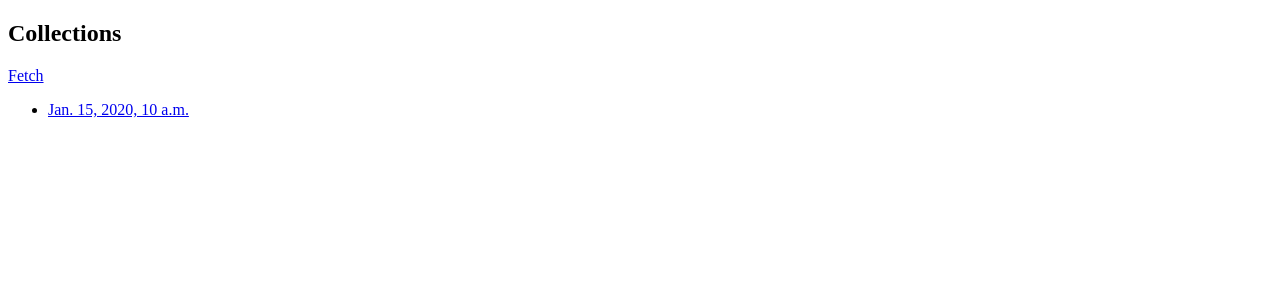
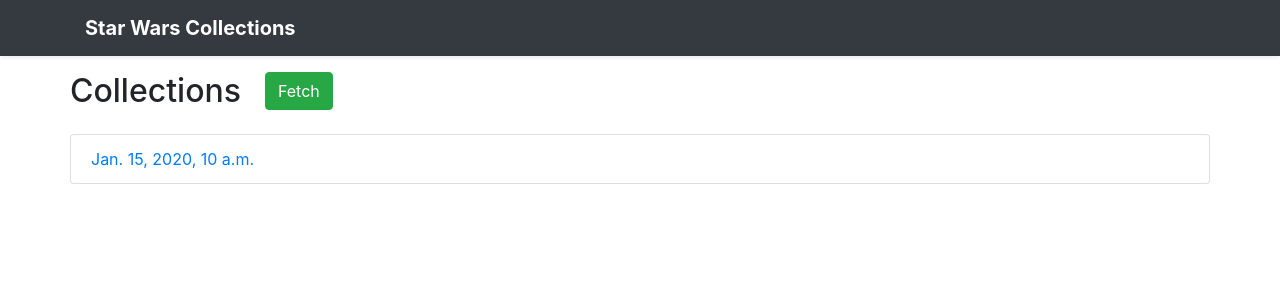
Before and after one commit to sleeske/swapi-app, a Django app: page /collections/ in a window 1280 px wide. Shown: the top 300 px of the page. Run offline with Django 3.2, Linux system fonts and the light colour scheme; tables that the repository leaves empty hold one stand-in row (values such as "Sample post"); some libraries are stand-ins or nearby versions.

Commit message:
Add basic styling

```diff
--- a/src/config/templates/config/base.html
+++ b/src/config/templates/config/base.html
@@ -3,13 +3,20 @@
 
 <head>
     <meta charset="UTF-8">
-    <meta name="viewport" content="width=device-width, initial-scale=1.0">
+    <meta name="viewport" content="width=device-width, initial-scale=1, shrink-to-fit=no">
     <title>{% block title %}{% endblock %}</title>
+    <link rel="stylesheet" href="https://stackpath.bootstrapcdn.com/bootstrap/4.3.1/css/bootstrap.min.css"
+        integrity="sha384-ggOyR0iXCbMQv3Xipma34MD+dH/1fQ784/j6cY/iJTQUOhcWr7x9JvoRxT2MZw1T" crossorigin="anonymous">
+    {% block style %}
+    {% endblock %}
 </head>
 
 <body>
-    {% block content %}
-    {% endblock %}
+    {% include "config/navbar.html" %}
+    <div class="container">
+        {% block content %}
+        {% endblock %}
+    </div>
 </body>
 
 </html>
--- /dev/null
+++ b/src/config/templates/config/navbar.html
@@ -0,0 +1,11 @@
+<header>
+    <div class="bg-dark" id="navbarHeader">
+        <div class="navbar navbar-dark bg-dark shadow-sm">
+            <div class="container d-flex justify-content-between">
+                <a href="{% url 'sw-collections:list' %}" class="navbar-brand d-flex align-items-center">
+                    <strong>Star Wars Collections</strong>
+                </a>
+            </div>
+        </div>
+    </div>
+</header>
--- a/src/sw_collections/forms.py
+++ b/src/sw_collections/forms.py
@@ -18,5 +18,6 @@ class ColumnsForm(forms.Form):
     )
 
     columns = forms.MultipleChoiceField(
-        widget=forms.CheckboxSelectMultiple, choices=OPTIONS
+        widget=forms.CheckboxSelectMultiple(attrs={"class": "list-no-bullets"}),
+        choices=OPTIONS,
     )
--- a/src/sw_collections/templates/sw_collections/detail.html
+++ b/src/sw_collections/templates/sw_collections/detail.html
@@ -3,10 +3,10 @@
 {% block title %} {{ object.created }}{% endblock %}
 
 {% block content %}
-<p>{{ object.csv_file.name }}</p>
+<p class="h2 pt-4 pb-4">{{ object.csv_file.name }}</p>
 
 {% include "sw_collections/table.html" %}
 
-<a href="{% url 'sw-collections:detail' object.pk %}?limit={{ limit | urlencode }}">Load more</a>
-<a href="{% url 'sw-collections:value-counts' object.pk %}">Value Counts</a>
+<a class="btn btn-dark" href="{% url 'sw-collections:detail' object.pk %}?limit={{ limit | urlencode }}">Load more</a>
+<a class="btn btn-dark" href="{% url 'sw-collections:value-counts' object.pk %}">Value Counts</a>
 {% endblock %}
--- a/src/sw_collections/templates/sw_collections/list.html
+++ b/src/sw_collections/templates/sw_collections/list.html
@@ -3,15 +3,19 @@
 {% block title %}Star Wars Collections{% endblock %}
 
 {% block content %}
-<h2>Collections</h2>
-<a href="{% url 'sw-collections:fetch' %}">Fetch</a>
+<div class="row pt-3 pb-3">
+    <p class="h2 mr-4">Collections</p>
+    <a class="btn btn-success h-75" href="{% url 'sw-collections:fetch' %}">Fetch</a>
+</div>
 
-<ul>
-    {% for collection in object_list %}
-    <li>
-        <p><a href="{% url 'sw-collections:detail' collection.pk %}">{{ collection.created }}</a></p>
-    </li>
-    {% endfor %}
-</ul>
+<div class="row">
+    <ul class="list-group w-100">
+        {% for collection in object_list %}
+        <li class="list-group-item w-100">
+            <a href="{% url 'sw-collections:detail' collection.pk %}">{{ collection.created }}</a>
+        </li>
+        {% endfor %}
+    </ul>
+</div>
 
 {% endblock %}
--- a/src/sw_collections/views.py
+++ b/src/sw_collections/views.py
@@ -61,7 +61,7 @@ class CollectionsValueCountsView(DetailView, FormView):
             "form": form,
             "headers": columns + [self.aggr_name],
             "rows": self._value_count_service.count_values(
-                self.get_object(), columns, self.aggr_name
+                self.get_object(), tuple(columns), self.aggr_name
             ),
         }
         return render(self.request, self.template_name, context)
```
Also changed, not shown: src/sw_collections/templates/sw_collections/table.html (+8 -6 lines), src/sw_collections/templates/sw_collections/value_counts.html (+11 -3 lines).
